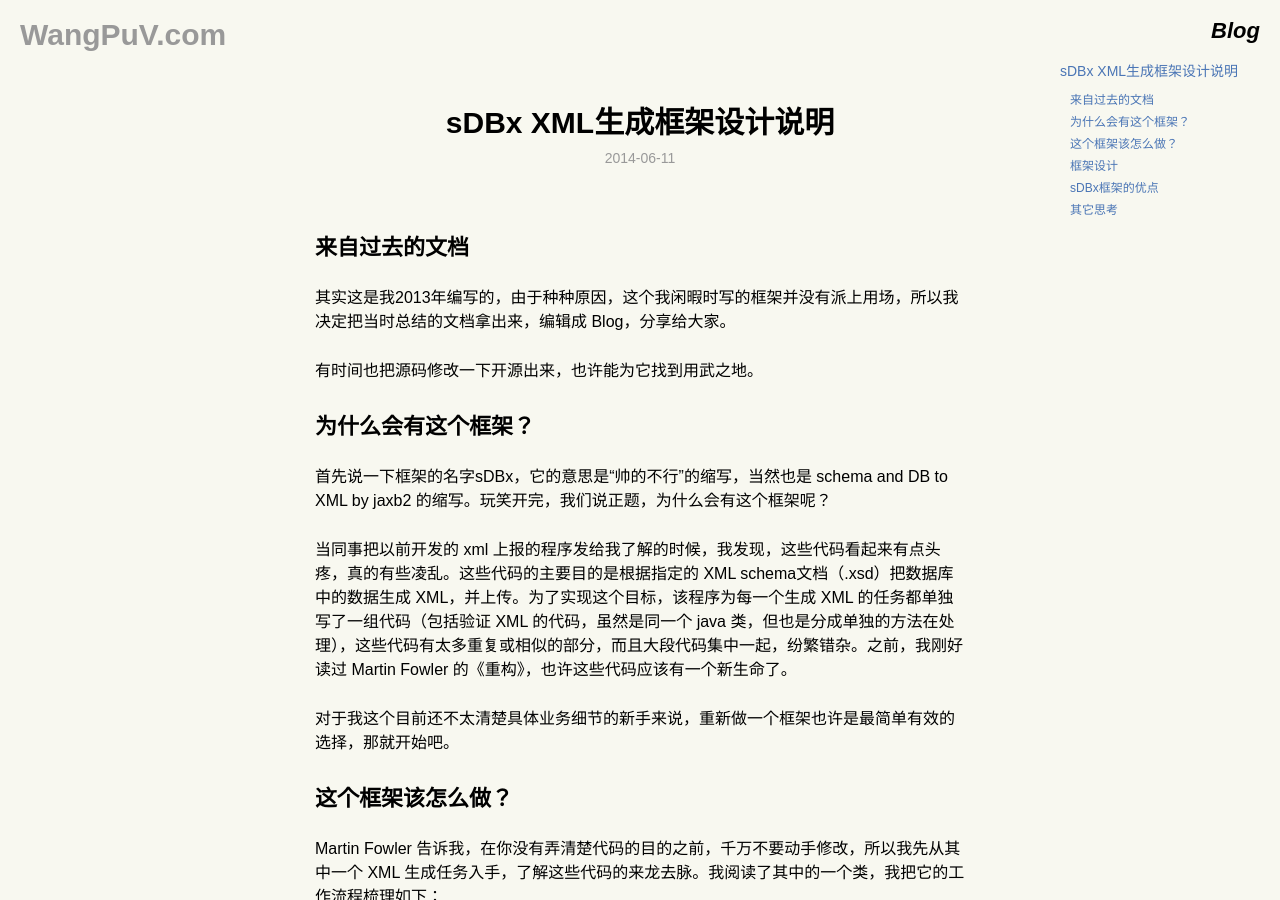
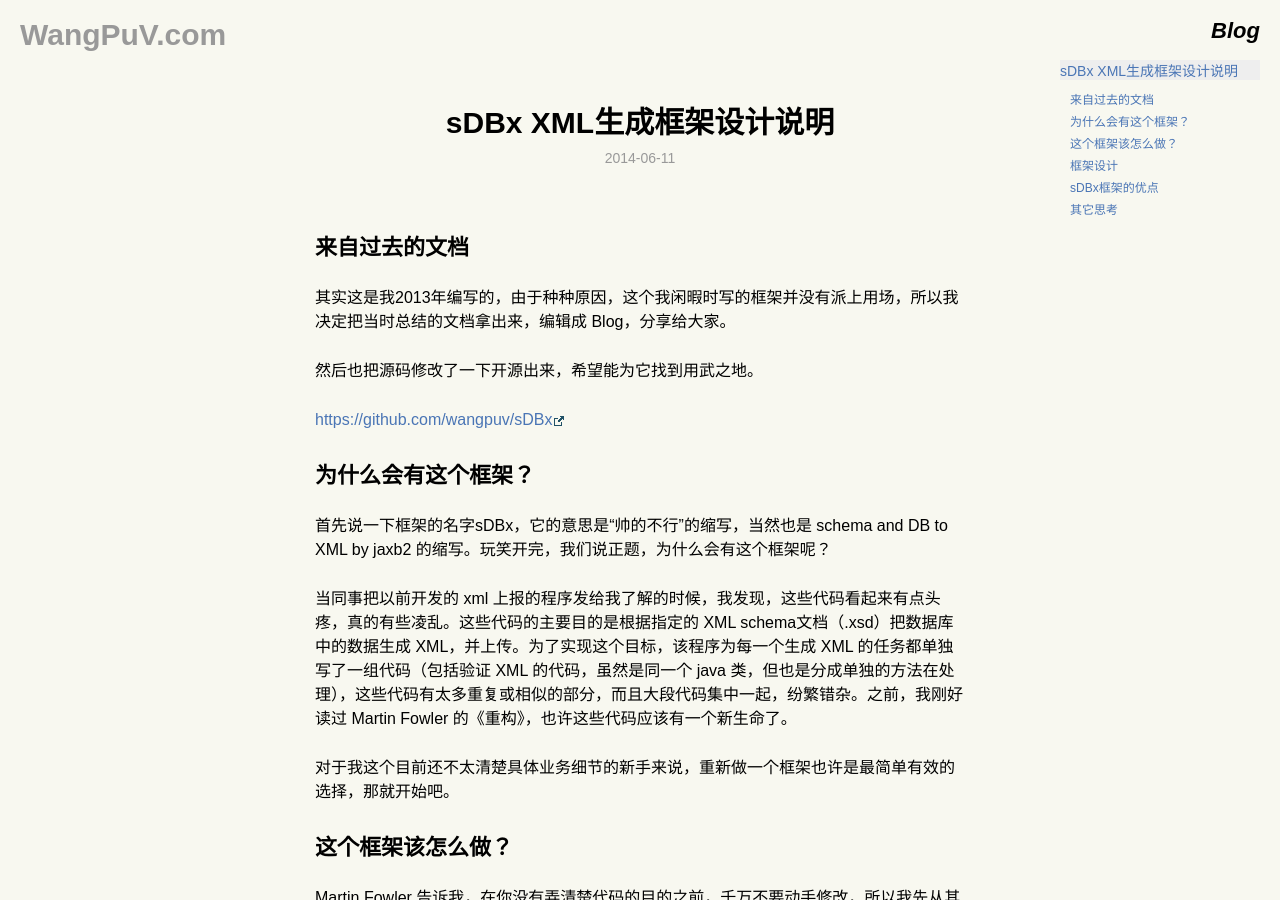
Before and after one commit to wangpuv/wangpuv.github.io, a Jekyll site: the page built from _posts/blog/2014-06-11-sDBx.md, in a window 1280 px wide and 900 px high. Built offline with Jekyll 4.4.1, drawn with Linux system fonts in a browser that asks for light colours; Markdown is read by kramdown in place of the engine named in the settings; comment, search, counter and statistics services are not loaded.

Commit message:
add sDBx github url

```diff
--- a/_posts/blog/2014-06-11-sDBx.md
+++ b/_posts/blog/2014-06-11-sDBx.md
@@ -9,7 +9,9 @@
 
 其实这是我2013年编写的，由于种种原因，这个我闲暇时写的框架并没有派上用场，所以我决定把当时总结的文档拿出来，编辑成 Blog，分享给大家。
 
-有时间也把源码修改一下开源出来，也许能为它找到用武之地。
+然后也把源码修改了一下开源出来，希望能为它找到用武之地。
+
+[https://github.com/wangpuv/sDBx][]
 
 ## 为什么会有这个框架？
 
@@ -108,3 +110,5 @@
 优秀的开发设计需要思考，需要创造，需要雕琢，需要时间。
 
 同时，优秀的代码需要生命，它的生命来自于分享和开源。即使公司内部的产品也可以在内部共享交流。一成不变的代码是没有生命力的，只有让更多的人去阅读它，去修改它，去改善它，它才能更有生命力。
+
+[https://github.com/wangpuv/sDBx]:       https://github.com/wangpuv/sDBx                                    "https://github.com/wangpuv/sDBx"
```
